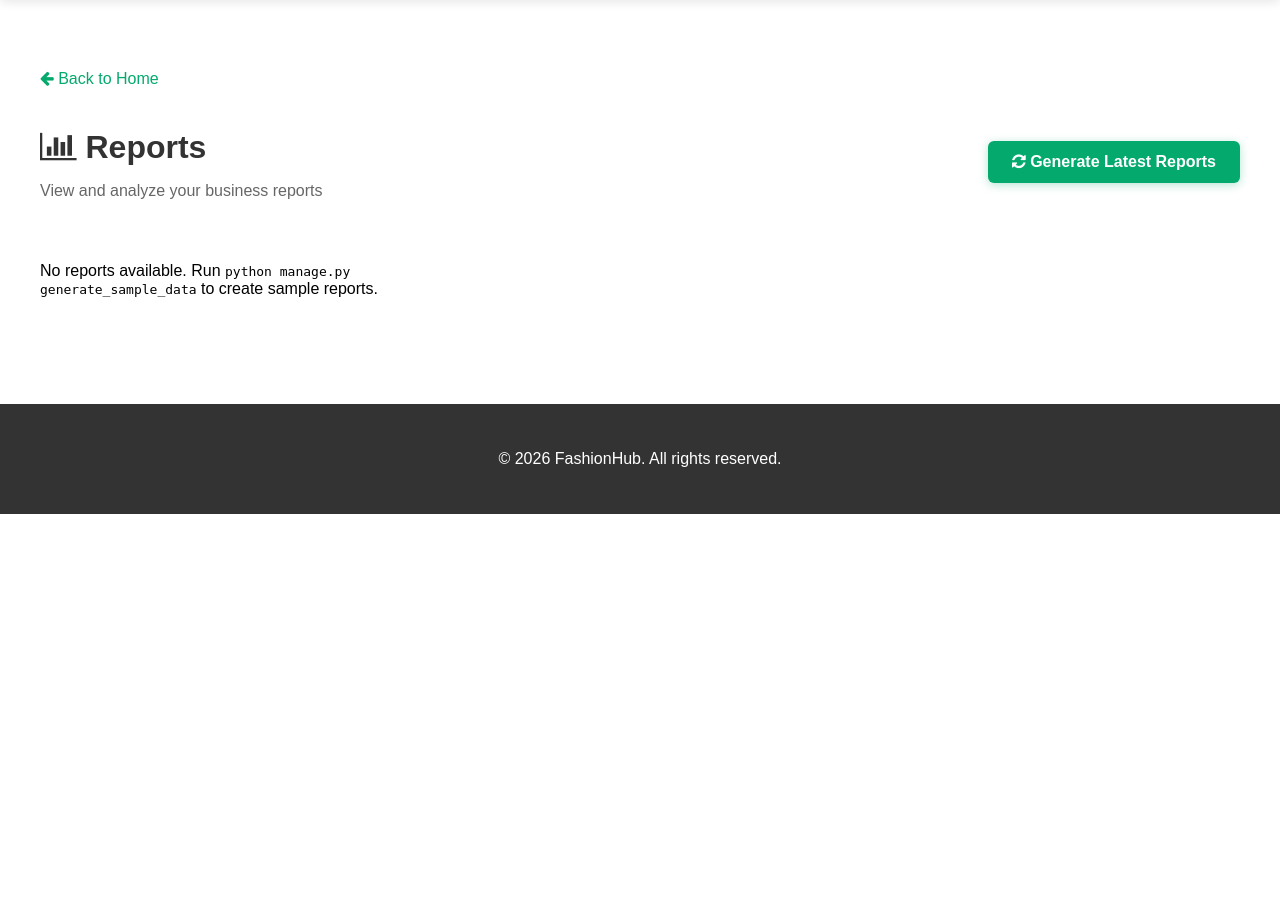
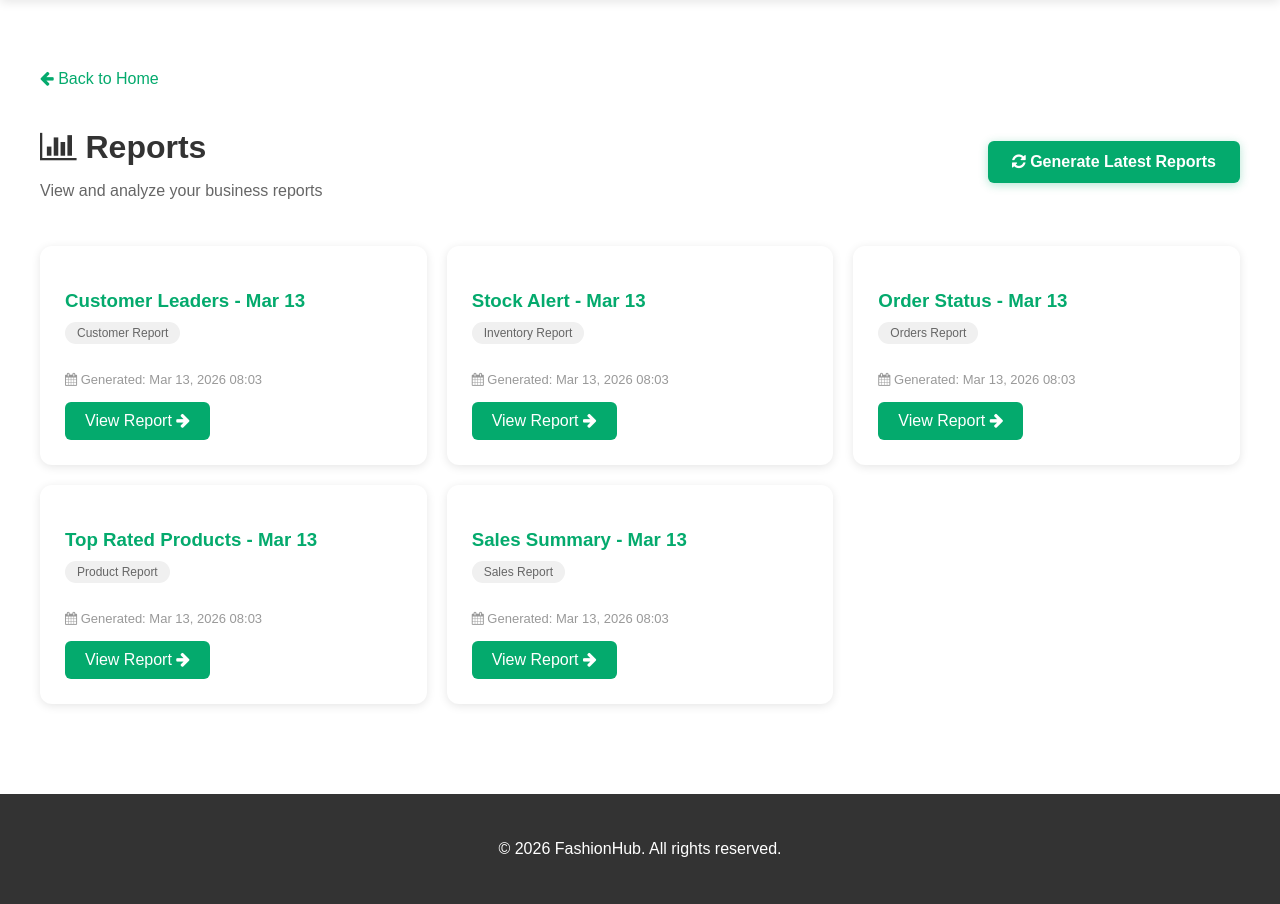
Before and after one commit to samuelkanyingi/FashionCommerce, a Django app: page /reports/ in a window 1280 px wide. Shown: the part 58-962 px from the top of the page. Before the commit the page ends 572 px from the top, so only its background shows below. Run offline with Django 5.2, Linux system fonts and the light colour scheme; the visitor is signed in with stand-in values (Sample User, id 1); data comes from the database, SQL or seed files in the repository; data that the repository does not hold is empty.

Commit message:
removed redundant reportso

```diff
--- a/shop/views.py
+++ b/shop/views.py
@@ -438,6 +438,34 @@ def add_to_cart(request):
         ''')
 
 
+def sync_order_items(request, order):
+    """Helper to sync session cart items with database OrderItems"""
+    if not order:
+        return
+
+    cart_items = request.session.get("cart", [])
+    # Clear existing items and rebuild to ensure accuracy
+    order.items.all().delete()
+
+    for item in cart_items:
+        try:
+            # Try to find product by name (how session currently stores it)
+            product = Product.objects.get(name=item["name"])
+            OrderItem.objects.create(
+                order=order,
+                product=product,
+                quantity=item.get("quantity", 1),
+                price=product.price,
+                size=item.get("size", ""),
+            )
+        except Product.DoesNotExist:
+            print(f"Sync error: Product {item['name']} not found")
+        except Exception as e:
+            print(f"Sync error: {e}")
+
+    order.save()
+
+
 def cart(request):
     cart_items = request.session.get("cart", [])
 
@@ -467,28 +495,7 @@ def cart(request):
                 request.session["guest_order_id"] = order.id
 
         if order:
-            # Update order items
-            order.items.all().delete()
-            for item in cart_items:
-                try:
-                    product = Product.objects.get(name=item["name"])
-                    # Use product's current price instead of cart price
-                    OrderItem.objects.create(
-                        order=order,
-                        product=product,
-                        quantity=item.get("quantity", 1),
-                        price=product.price,  # Use current product price
-                        size=item.get("size", ""),
-                    )
-                    print(f"Created order item: {product.name} - KES {product.price}")
-                except Product.DoesNotExist:
-                    print(f"Product not found: {item['name']}")
-                except Exception as e:
-                    print(f"Error creating order item: {e} - item: {item}")
-
-            # Save order after adding items
-            order.save()
-            print(f"Order {order.id} total: {order.get_grand_total()}")
+            sync_order_items(request, order)
 
             # Calculate delivery fee from location
             location = request.POST.get("location") or (order.location if order else None)
@@ -503,11 +510,11 @@ def cart(request):
 
 def update_cart(request):
     if request.method == "POST":
-        cart = request.session.get("cart", [])
+        cart_items = request.session.get("cart", [])
         action = request.POST.get("action")
         name = request.POST.get("name")
 
-        for item in cart:
+        for item in cart_items:
             if item["name"] == name:
                 if "quantity" not in item:
                     item["quantity"] = 1
@@ -516,59 +523,59 @@ def update_cart(request):
                 elif action == "decrease" and item["quantity"] > 1:
                     item["quantity"] -= 1
                 break
-        request.session["cart"] = cart
-        total = sum(i["price"] * i.get("quantity", 1) for i in cart)
+        request.session["cart"] = cart_items
+        total = sum(i["price"] * i.get("quantity", 1) for i in cart_items)
 
         order = None
         if request.user.is_authenticated:
             order = Order.objects.filter(buyer=request.user, status="PENDING").first()
         else:
-            # Guest user - get order from session
             order_id = request.session.get("guest_order_id")
             if order_id:
                 order = Order.objects.filter(id=order_id, status="PENDING").first()
 
+        if order:
+            sync_order_items(request, order)
+
         return render(
             request,
             "shop/cart_items.html",
-            {"cart": cart, "total": total, "order": order},
+            {"cart": cart_items, "total": total, "order": order},
         )
 
 
 def remove_item(request):
     if request.method == "POST":
-        cart = request.session.get("cart", [])
+        cart_items = request.session.get("cart", [])
         name = request.POST.get("name")
 
-        cart = [item for item in cart if item["name"] != name]
-        request.session["cart"] = cart
-
-        # Delete order if cart is empty
-        if not cart:
-            if request.user.is_authenticated:
-                Order.objects.filter(buyer=request.user, status="PENDING").delete()
-            else:
-                # Guest user
-                order_id = request.session.get("guest_order_id")
-                if order_id:
-                    Order.objects.filter(id=order_id, status="PENDING").delete()
-                    del request.session["guest_order_id"]
-
-        total = sum(i["price"] * i.get("quantity", 1) for i in cart)
+        cart_items = [item for item in cart_items if item["name"] != name]
+        request.session["cart"] = cart_items
 
         order = None
         if request.user.is_authenticated:
             order = Order.objects.filter(buyer=request.user, status="PENDING").first()
         else:
-            # Guest user
             order_id = request.session.get("guest_order_id")
             if order_id:
                 order = Order.objects.filter(id=order_id, status="PENDING").first()
 
+        # Delete order if cart is empty
+        if not cart_items:
+            if order:
+                order.delete()
+                if not request.user.is_authenticated:
+                    del request.session["guest_order_id"]
+            order = None
+        elif order:
+            sync_order_items(request, order)
+
+        total = sum(i["price"] * i.get("quantity", 1) for i in cart_items)
+
         return render(
             request,
             "shop/cart_items.html",
-            {"cart": cart, "total": total, "order": order},
+            {"cart": cart_items, "total": total, "order": order},
         )
 
 
@@ -1148,107 +1155,120 @@ def my_receipts(request):
     return render(request, "shop/my_receipts.html", {"orders": orders})
 
 
-@login_required
-def generate_all_reports(request):
-    """Generate 5 system reports with real data"""
-    if not request.user.is_staff:
-        return redirect("index")
+def run_report_generation():
+    """Helper to update or create the 5 standard reports with latest data"""
+    now = datetime.datetime.now()
+
+    # Pre-clean: If there are multiple reports of the same type (from previous clutter),
+    # delete them so update_or_create doesn't crash.
+    for r_type in ["sales", "inventory", "orders", "customers", "products"]:
+        existing = Report.objects.filter(report_type=r_type)
+        if existing.count() > 1:
+            existing.delete()
 
     # 1. Sales Report
     paid_orders = Order.objects.filter(status="PAID").order_by("-created_at")
     total_revenue = sum(o.get_grand_total() for o in paid_orders)
-    sales_data = {
-        "total_orders": paid_orders.count(),
-        "total_revenue": total_revenue,
-        "items": [
-            {
-                "tracking": o.tracking_number,
-                "amount": o.get_grand_total(),
-                "date": o.created_at.strftime("%Y-%m-%d"),
+    Report.objects.update_or_create(
+        report_type="sales",
+        defaults={
+            "title": f"Sales Summary - {now.strftime('%b %d')}",
+            "data": {
+                "total_orders": paid_orders.count(),
+                "total_revenue": total_revenue,
+                "items": [
+                    {"tracking": o.tracking_number, "amount": o.get_grand_total(), "date": o.created_at.strftime("%Y-%m-%d")}
+                    for o in paid_orders[:20]
+                ],
             }
-            for o in paid_orders[:20]
-        ],
-    }
-    Report.objects.create(
-        report_type="sales",
-        title=f"Sales Summary - {datetime.datetime.now().strftime('%b %d')}",
-        data=sales_data,
+        }
     )
 
     # 2. Inventory Report
     products = Product.objects.all().order_by("stock")
-    inventory_data = {
-        "total_products": products.count(),
-        "low_stock": products.filter(stock__lt=10).count(),
-        "items": [
-            {"name": p.name, "stock": p.stock, "price": p.price} for p in products[:20]
-        ],
-    }
-    Report.objects.create(
+    Report.objects.update_or_create(
         report_type="inventory",
-        title=f"Stock Alert - {datetime.datetime.now().strftime('%b %d')}",
-        data=inventory_data,
+        defaults={
+            "title": f"Stock Alert - {now.strftime('%b %d')}",
+            "data": {
+                "total_products": products.count(),
+                "low_stock": products.filter(stock__lt=10).count(),
+                "items": [{"name": p.name, "stock": p.stock, "price": p.price} for p in products[:20]],
+            }
+        }
     )
 
     # 3. Orders Report
     all_orders = Order.objects.all().order_by("-created_at")
-    orders_data = {
-        "total_orders": all_orders.count(),
-        "pending": all_orders.filter(status="PENDING").count(),
-        "paid": all_orders.filter(status="PAID").count(),
-        "items": [
-            {"tracking": o.tracking_number, "status": o.status, "total": o.get_grand_total()}
-            for o in all_orders[:20]
-        ],
-    }
-    Report.objects.create(
+    Report.objects.update_or_create(
         report_type="orders",
-        title=f"Order Status - {datetime.datetime.now().strftime('%b %d')}",
-        data=orders_data,
+        defaults={
+            "title": f"Order Status - {now.strftime('%b %d')}",
+            "data": {
+                "total_orders": all_orders.count(),
+                "pending": all_orders.filter(status="PENDING").count(),
+                "paid": all_orders.filter(status="PAID").count(),
+                "items": [
+                    {
+                        "tracking": o.tracking_number,
+                        "email": o.email or (o.buyer.email if o.buyer else "N/A"),
+                        "status": o.status,
+                        "total": o.get_grand_total()
+                    }
+                    for o in all_orders[:20]
+                ],
+            }
+        }
     )
 
     # 4. Customer Report
-    customers = User.objects.annotate(order_count=models.Count("orders")).order_by("-order_count")
-    customers_data = {
-        "total_customers": User.objects.count(),
-        "items": [
-            {"username": u.username, "orders": u.order_count, "email": u.email}
-            for u in customers[:20]
-        ],
-    }
-    Report.objects.create(
+    customers = User.objects.annotate(
+        total_orders=models.Count("orders"),
+        paid_orders=models.Count("orders", filter=models.Q(orders__status="PAID"))
+    ).filter(total_orders__gt=0).order_by("-paid_orders", "-total_orders")
+
+    Report.objects.update_or_create(
         report_type="customers",
-        title=f"Customer Leaders - {datetime.datetime.now().strftime('%b %d')}",
-        data=customers_data,
+        defaults={
+            "title": f"Customer Leaders - {now.strftime('%b %d')}",
+            "data": {
+                "total_customers": User.objects.count(),
+                "users_with_orders": customers.count(),
+                "items": [{"username": u.username, "paid": u.paid_orders, "total": u.total_orders, "email": u.email} for u in customers[:20]],
+            }
+        }
     )
 
-    # 5. Product Report (Rating Leaders)
+    # 5. Product Report
     all_products = list(Product.objects.all())
     all_products.sort(key=lambda p: p.get_avg_rating(), reverse=True)
-
-    product_data = {
-        "items": [
-            {
-                "name": p.name,
-                "rating": p.get_avg_rating(),
-                "reviews": p.get_review_count(),
+    Report.objects.update_or_create(
+        report_type="products",
+        defaults={
+            "title": f"Top Rated Products - {now.strftime('%b %d')}",
+            "data": {
+                "items": [{"name": p.name, "rating": p.get_avg_rating(), "reviews": p.get_review_count()} for p in all_products[:20]]
             }
-            for p in all_products[:20]
-        ]
-    }
-    Report.objects.create(
-        report_type="products",
-        title=f"Top Rated Products - {datetime.datetime.now().strftime('%b %d')}",
-        data=product_data,
+        }
     )
 
+
+@login_required
+def generate_all_reports(request):
+    """Manual trigger to refresh reports (now just calls the helper)"""
+    if not request.user.is_staff:
+        return redirect("index")
+    run_report_generation()
     return redirect("reports")
 
 
 def reports(request):
-    """View all generated reports"""
+    """View all reports - auto-updates data on page load"""
+    if request.user.is_authenticated and request.user.is_staff:
+        run_report_generation()
+
     cart = request.session.get("cart", [])
-    reports = Report.objects.all().order_by("-generated_at")
+    reports = Report.objects.all().order_by("report_type")  # Stable order
     return render(request, "shop/reports.html", {"reports": reports, "cart": cart})
 
 
--- a/templates/shop/components/header.html
+++ b/templates/shop/components/header.html
@@ -10,7 +10,12 @@
     <div>
       {% if user.is_authenticated %}
         <span>Welcome, {{ user.username }}</span>
-        <a href="{% url 'logout' %}" style="color: #04aa6d; margin-left: 10px;">Logout</a>
+        <form method="post" action="{% url 'logout' %}" style="display:inline">
+            {% csrf_token %}
+            <button type="submit" style="background:none; border:none; color:#04aa6d; margin-left:10px; cursor:pointer; font-size: inherit; font-family: inherit; padding: 0;">
+                Logout
+            </button>
+        </form>
       {% else %}
         <a href="{% url 'login' %}" style="color: #04aa6d;">Login</a>
       {% endif %}
```
